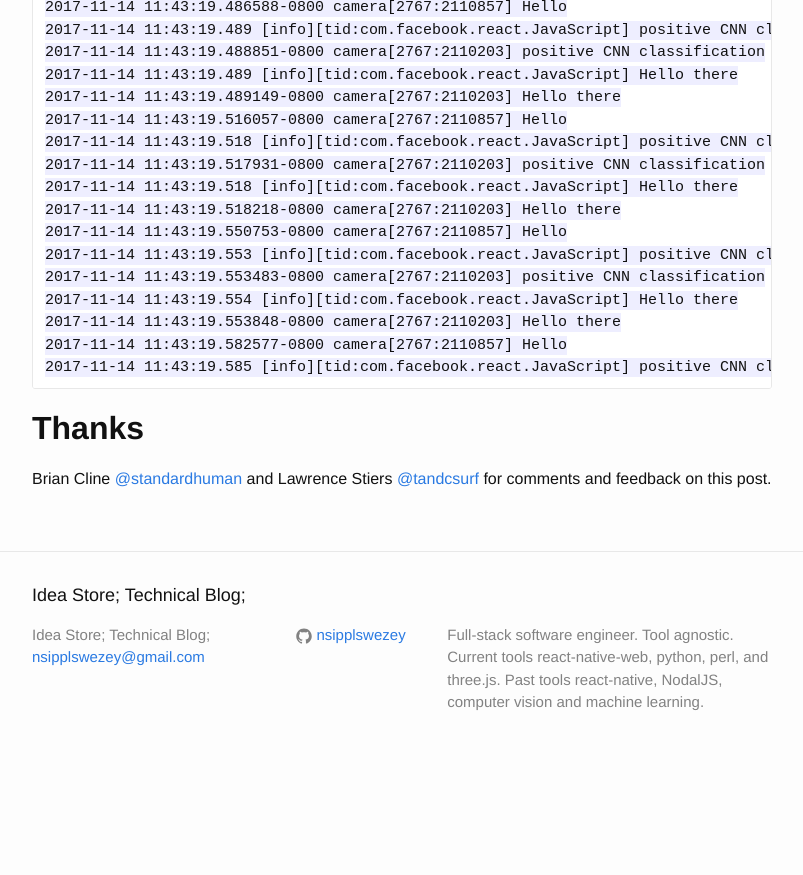
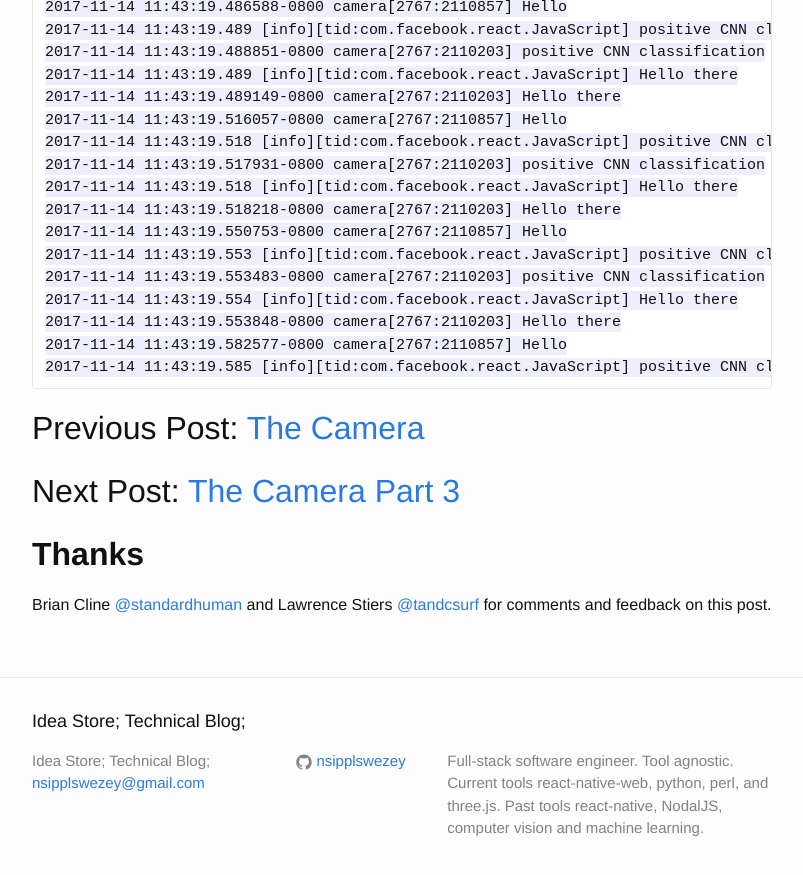
Before and after one commit to nsipplswezey/nsipplswezey.github.io, a Jekyll site: the page built from _posts/2017-11-14-VoltAGE-The-Camera-Part-2.md, in a window 1280 px wide and 900 px high, scrolled down 3146 px. Shown: the top 875 px of the window, without its empty margins (238-1041 px from the left). Built offline with Jekyll 4.4.1, drawn with Linux system fonts in a browser that asks for light colours; comment, search, counter and statistics services are not loaded; before the commit the page ends 3920 px from its top, so only the background shows below that.

Commit message:
Update 2017-11-14-VoltAGE-The-Camera-Part-2.md

````diff
--- a/_posts/2017-11-14-VoltAGE-The-Camera-Part-2.md
+++ b/_posts/2017-11-14-VoltAGE-The-Camera-Part-2.md
@@ -142,5 +142,8 @@ And here's a nice console log dump from Xcode, showing that our round trip works
 2017-11-14 11:43:19.585 [info][tid:com.facebook.react.JavaScript] positive CNN classification
 ```
 
+## Previous Post: [The Camera](https://nsipplswezey.github.io/2017/11/13/VoltAGE-The-Camera.html)
+## Next Post: [The Camera Part 3](https://nsipplswezey.github.io/2017/11/15/VoltAGE-The-Camera-Part-3.html)
+
 ## **Thanks**
 Brian Cline [@standardhuman](https://github.com/standardhuman) and Lawrence Stiers [@tandcsurf](https://github.com/tandcsurf) for comments and feedback on this post.
````
